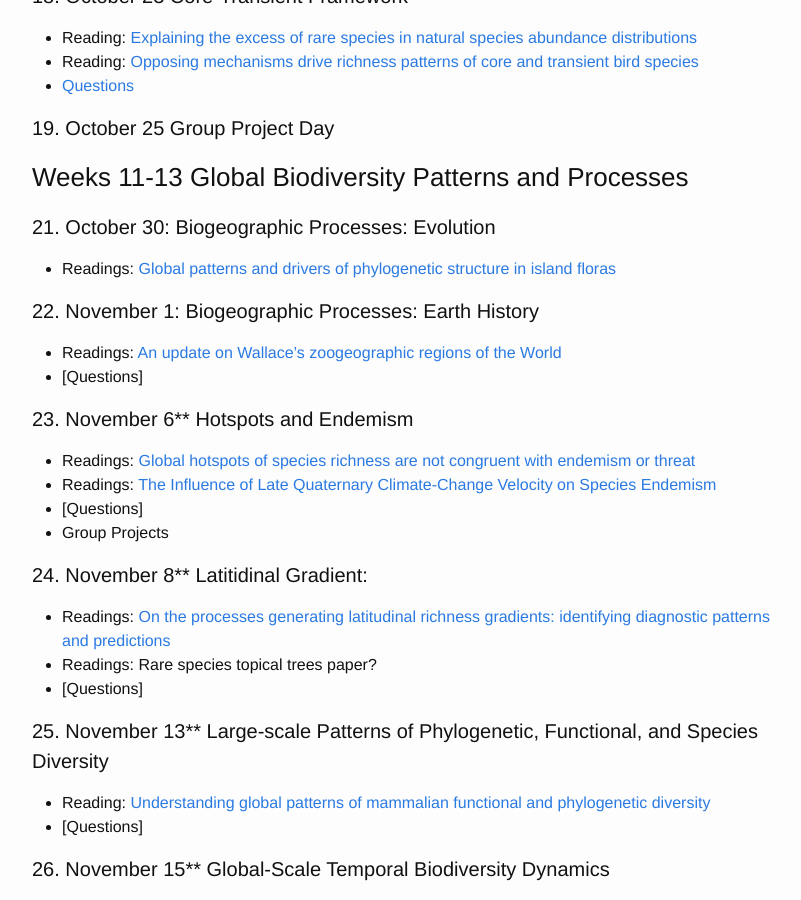
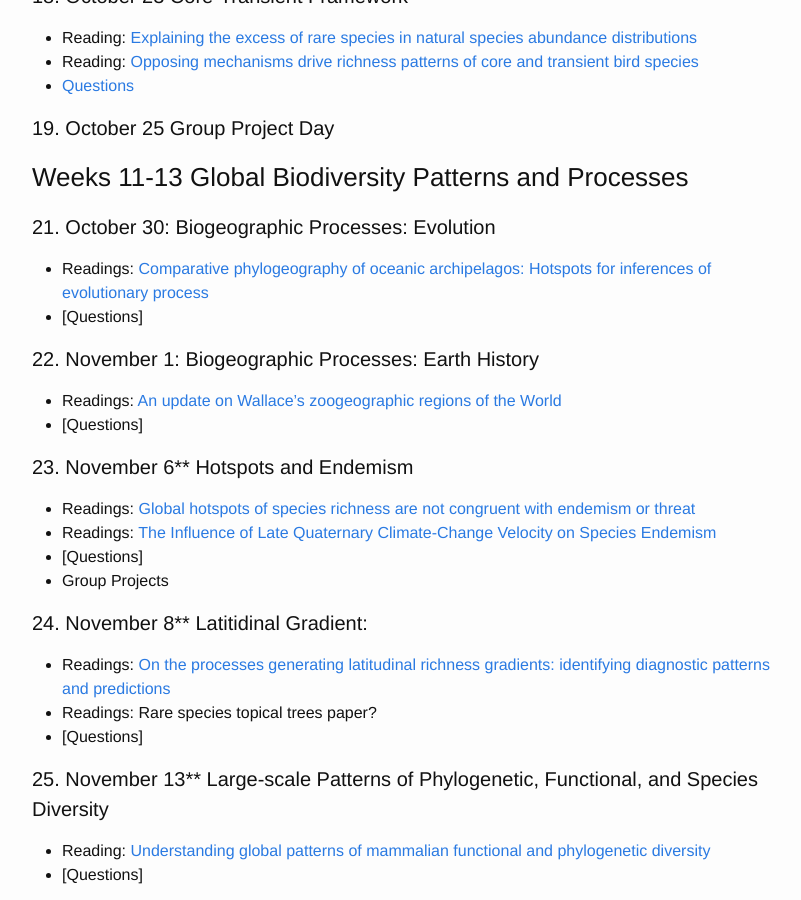
Before and after one commit to skmorgane/biodiversity-course, a Jekyll site: the page built from schedule.md, in a window 1280 px wide and 900 px high, scrolled down 3305 px. Shown: the whole window, without its empty margins (238-1039 px from the left). Built offline with Jekyll 4.4.1, drawn with Linux system fonts in a browser that asks for light colours.

Commit message:
Add new evolution reading

```diff
--- a/schedule.md
+++ b/schedule.md
@@ -118,7 +118,8 @@ Everyone needs to read: [Assemblage Time Series Reveal Biodiversity Change but N
 ### Weeks 11-13 Global Biodiversity Patterns and Processes
 
 #### 21. October 30: Biogeographic Processes: Evolution
-* Readings: [Global patterns and drivers of phylogenetic structure in island floras](https://doi.org/10.1038/srep12213)
+* Readings: [Comparative phylogeography of oceanic archipelagos: Hotspots for inferences of evolutionary process](https://doi.org/10.1073/pnas.1601078113)
+* [Questions]
 
 #### 22. November 1: Biogeographic Processes: Earth History
 * Readings: [An update on Wallace's zoogeographic regions of the World](https://doi.org/10.1126/science.1228282)
```
